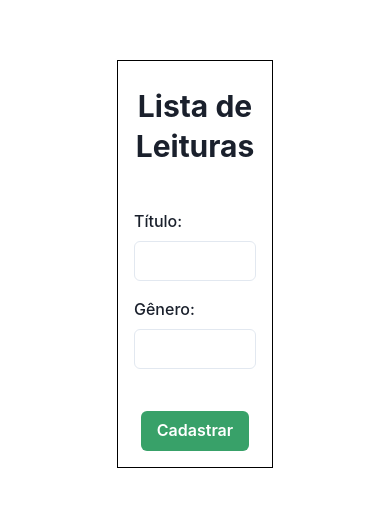
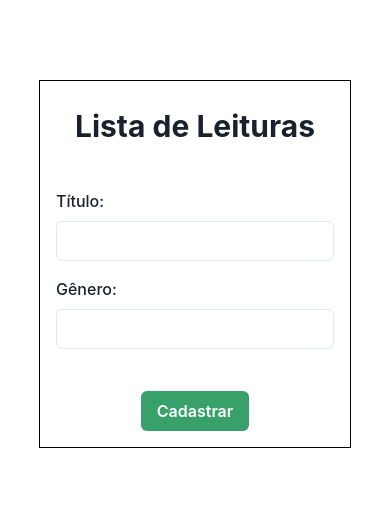
Before and after one commit to PedroVitor2001/ProjetoTC1, a React (Vite) app: page / in a window 390 px wide. Shown: the part 158-664 px from the top of the page. Built offline with nearby package versions, Linux system fonts and the light colour scheme.

Commit message:
fix: Improve responsive layout

```diff
--- a/src/pages/register.jsx
+++ b/src/pages/register.jsx
@@ -33,7 +33,7 @@ export default function () {
     <Box
       alignSelf="center"
       justifySelf="center"
-      width="50vw"
+      width={{ base: "100%", md: "50vw", lg: "50vw" }}
       minH={"100vh"}
       display="flex"
       alignItems="center"
```
